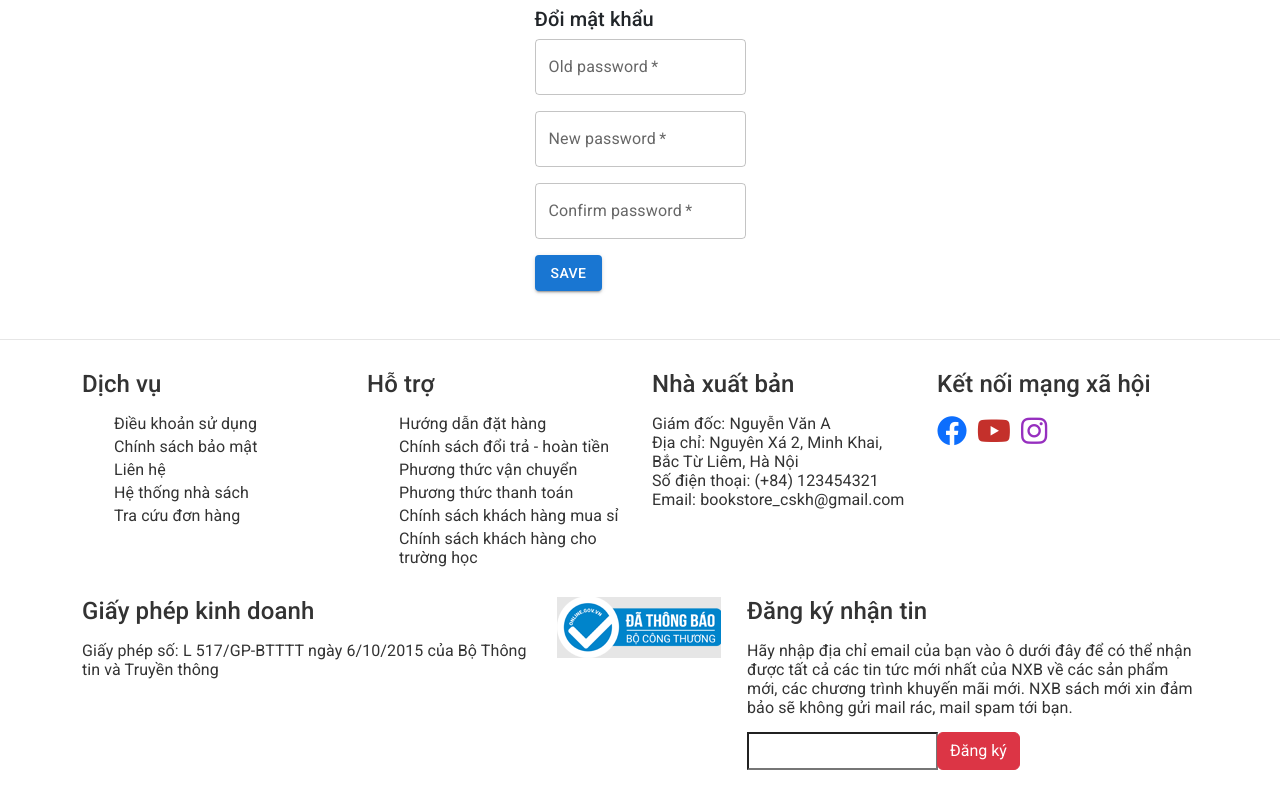
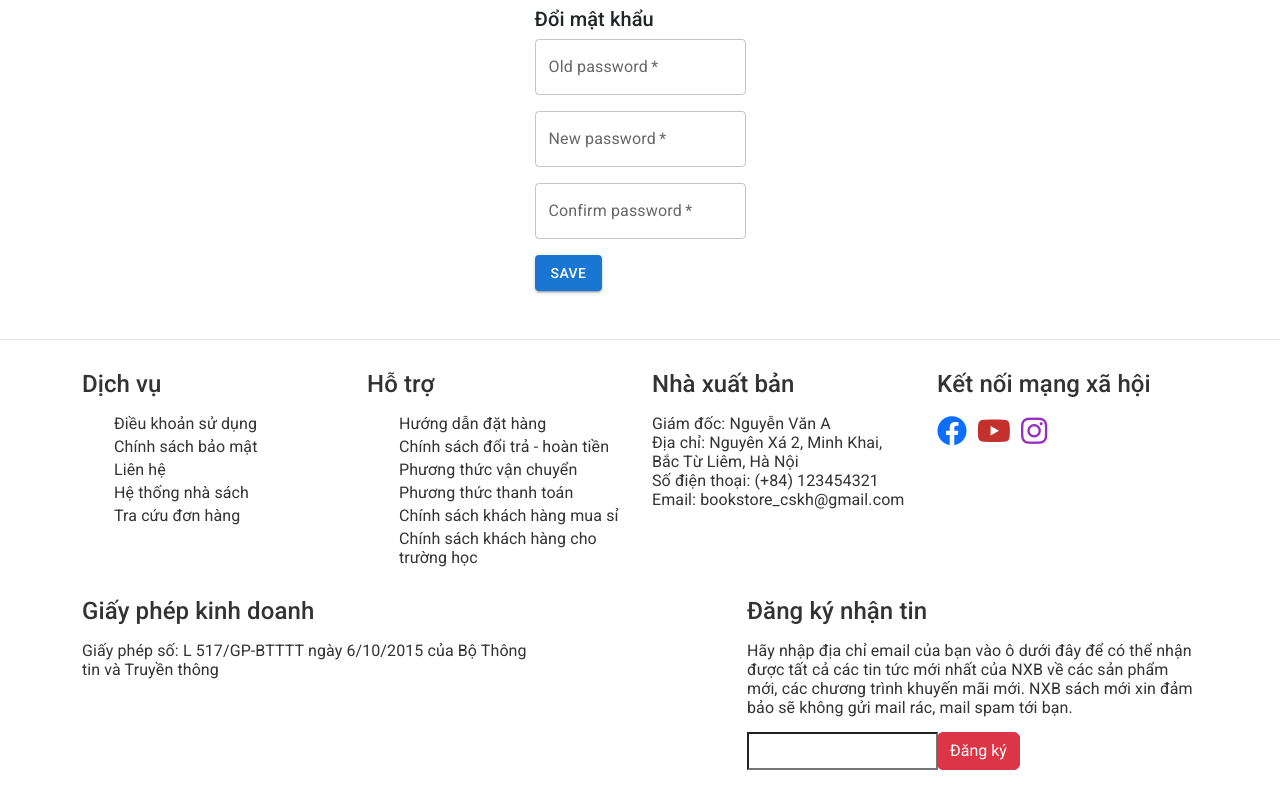
Before and after one commit to buituansonHE172207/SE1740_SWP391_GROUP_1, a React (Create React App) app in the folder Frontend/website/: page /change-password in a window 1280 px wide. Shown: the part 503-1303 px from the top of the page. Built offline with nearby package versions, Linux system fonts and the light colour scheme; no server answers.

Commit message:
cu merge đi

```diff
--- a/Frontend/website/src/components/Footer.jsx
+++ b/Frontend/website/src/components/Footer.jsx
@@ -98,9 +98,9 @@
                             </div>
                         </Col>
                         <Col lg='2'>
-                            <div className='ft-certification'>
+                            {/* <div className='ft-certification'>
                                 <img src="/img/384357041_3446030152377386_696000851305344398_n.png" alt="certi" />
-                            </div>
+                            </div> */}
                         </Col>
                         <Col lg='5'>
                             <div className='ft-subscribe'>
```
